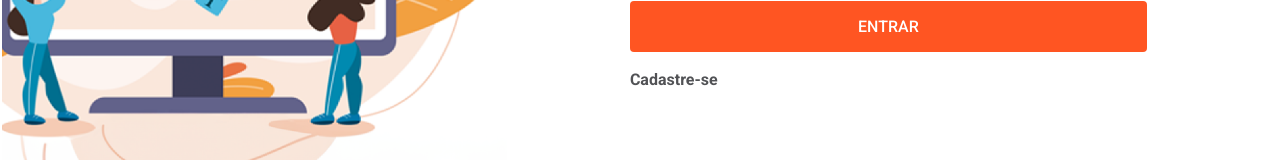
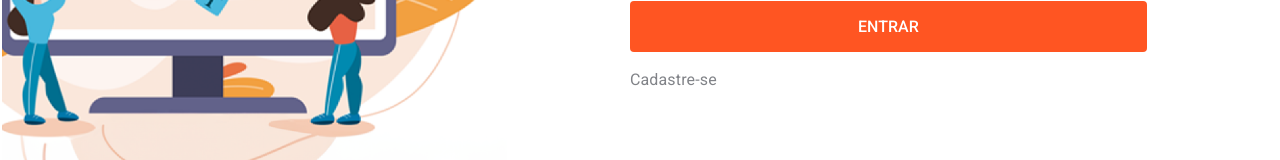
Before and after one commit to Denis-moreira98/orange-portfolio-squad20, a React (Vite) app in the folder frontend/: page /login in a window 1280 px wide. Shown: the part 471-631 px from the top of the page. Built offline with nearby package versions, Linux system fonts and the light colour scheme.

Commit message:
style: Corrige font no login

```diff
--- a/frontend/src/pages/login/styles.module.css
+++ b/frontend/src/pages/login/styles.module.css
@@ -43,9 +43,10 @@
 
 .form p {
    text-align: left;
+   letter-spacing: 0.15px;
    text-decoration: none;
-   font-weight: 600;
-   color: var(--neutral-110);
+   font-weight: 400;
+   color: var(--neutral-100);
    margin-top: 18px;
 }
 .form a {
```
